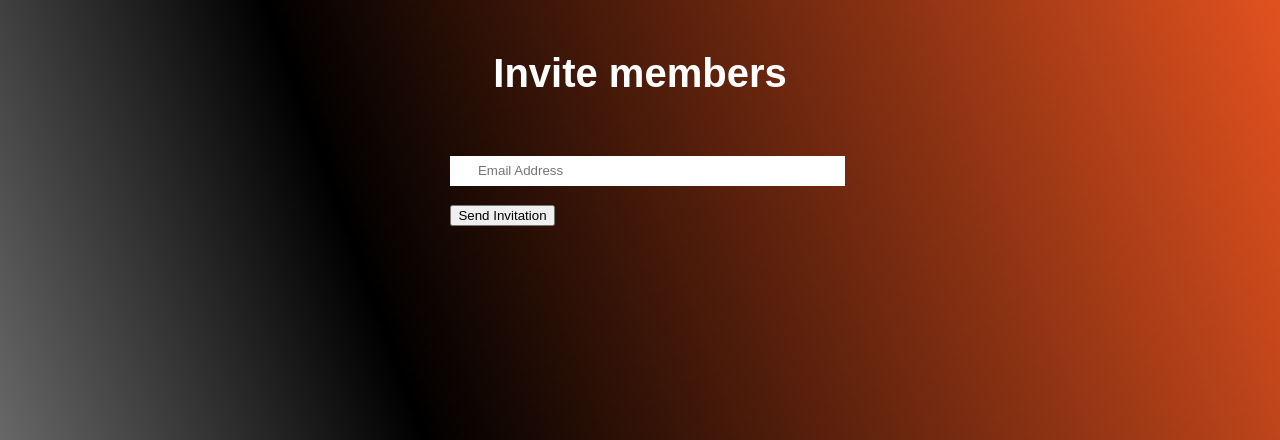
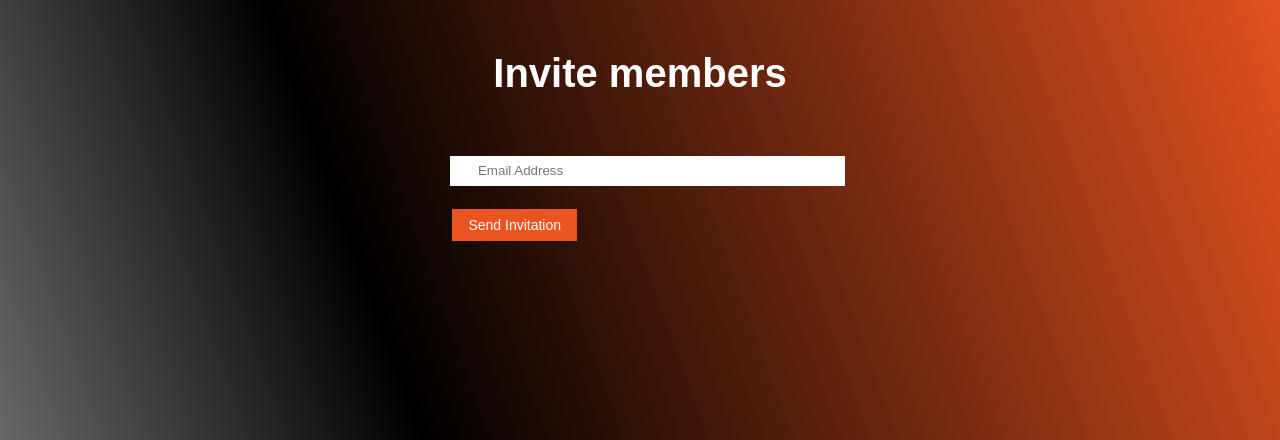
Before and after one commit to mattmallencode/crm, a Flask app: page /invite in a window 1280 px wide. Shown: the part 48-488 px from the top of the page. Run offline with Flask 3, Linux system fonts and the light colour scheme; the visitor is signed in with stand-in values (Sample User, id 1); parts of the project's set-up code (start-up, migrations or seed data) failed here and were passed over; some libraries are stand-ins or nearby versions.

Commit message:
submit button for invite

```diff
--- a/application/static/style.css
+++ b/application/static/style.css
@@ -764,8 +764,20 @@ div#login_box {
     align-items: center;
     margin-top: 2%;
   }
+  #invite_page form input[type="submit"] {
+    background-color: #E95420;
+  border: none;
+  color: white;
+  padding: 8px 16px;
+  text-align: center;
+  text-decoration: none;
+  display: inline-block;
+  font-size: 14px;
+  margin: 4px 2px;
+  cursor: pointer;
+  }
+  #send_invite {
 
-  #send_invite {
     border-collapse: collapse;
     width: 100%;
     margin-top: 20px;
@@ -781,3 +793,4 @@ input#email {
   text-decoration: none;
   color: white;
 }
+/* Deals page */
--- a/application/templates/contacts.html
+++ b/application/templates/contacts.html
@@ -1,7 +1,7 @@
 {% extends "base_no_turbo.html" %}
 
 {% block main_content %}
-<body id="contacts_body">
+<body>
     <nav>
         <ul>
           <li><a href="{{ url_for('home') }}">Home</a></li>
```
Also changed, not shown: application/templates/deals.html (+15 -1 lines).
